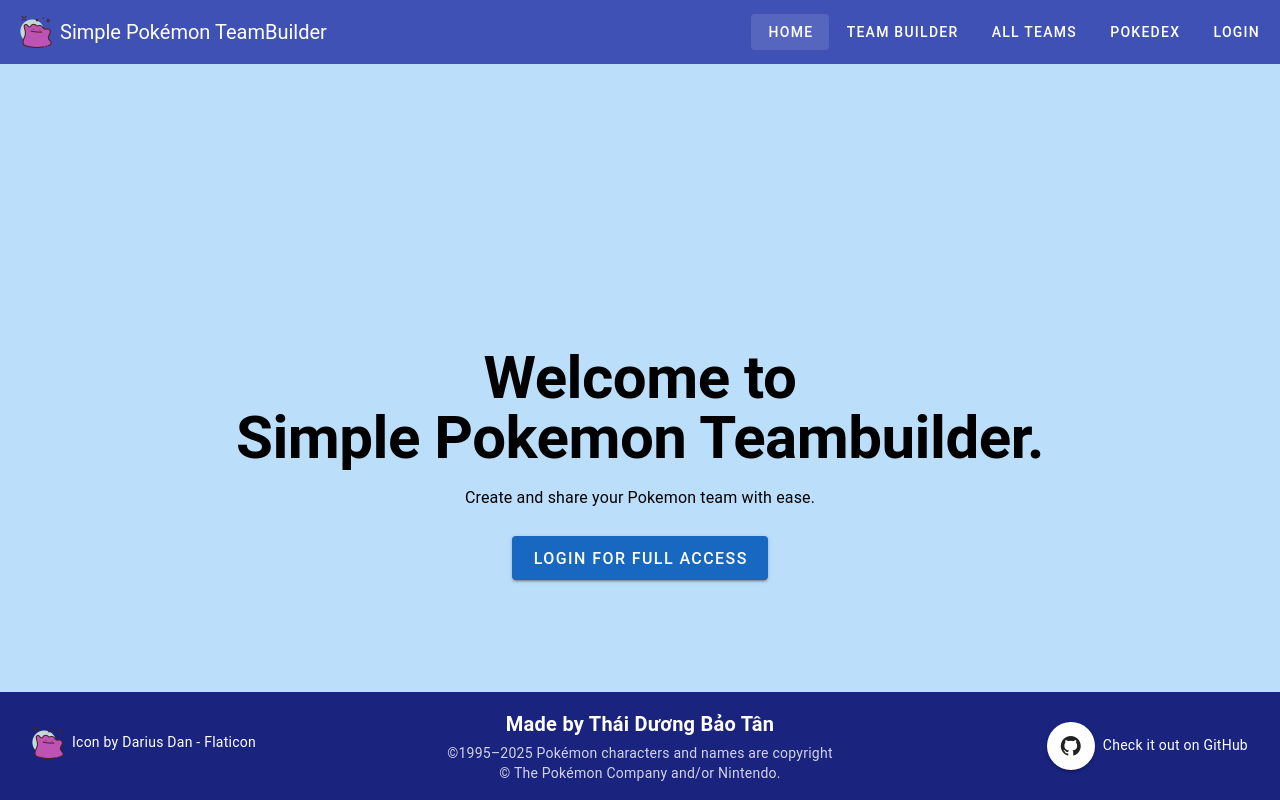
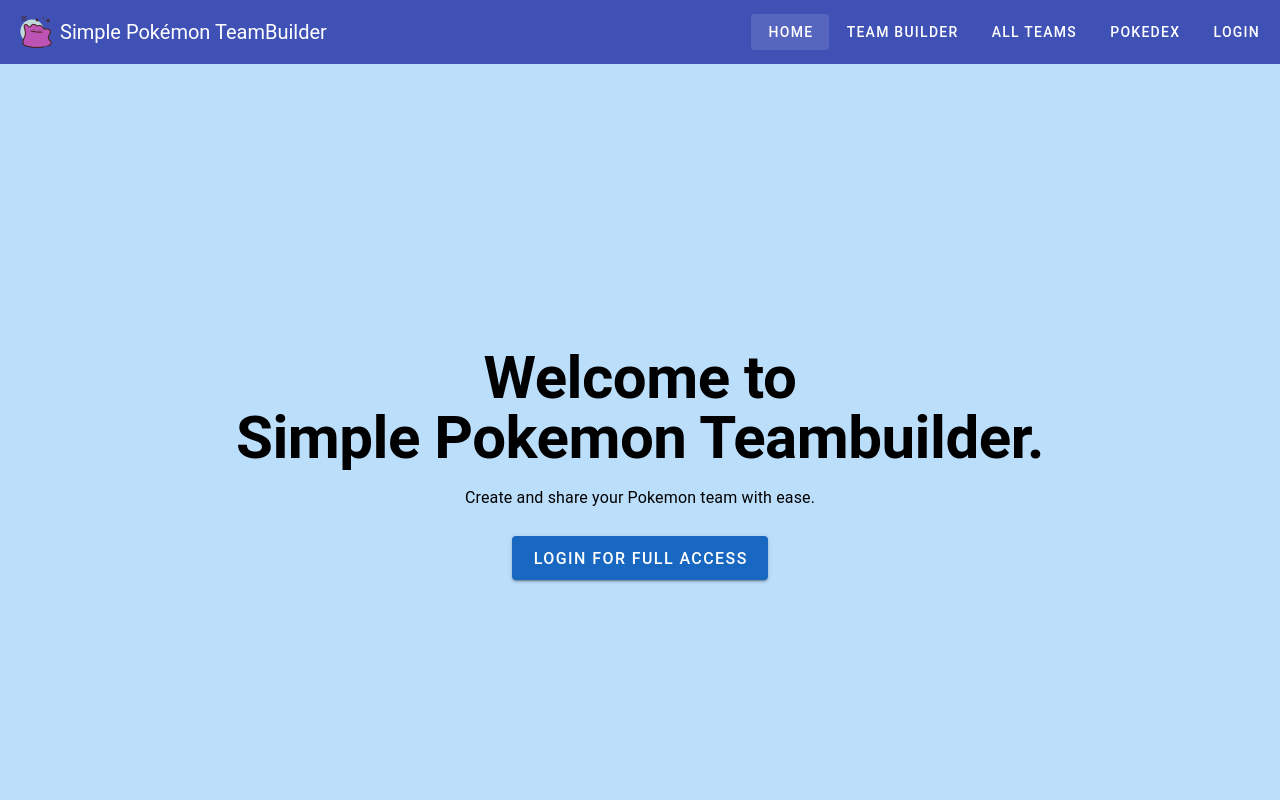
Before and after one commit to baotan1909/simple-pokebuilder, a Vue app in the folder frontend/: page / in a window 1280 px wide. Shown: the top 800 px of the page. Built offline with nearby package versions, Linux system fonts and the light colour scheme; no server answers.

Commit message:
Make the footer non-fixed

```diff
--- a/frontend/src/App.vue
+++ b/frontend/src/App.vue
@@ -20,7 +20,7 @@
       <router-view />
     </v-main>
 
-    <v-footer app color="indigo-darken-4" class="text-white">
+    <v-footer color="indigo-darken-4" class="text-white">
       <v-container fluid class="px-4 py-2">
         <v-row align="center">
           <v-col cols="12" md="4" class="text-body-2 mb-1 mb-md-0 text-md-left text-center">
```
